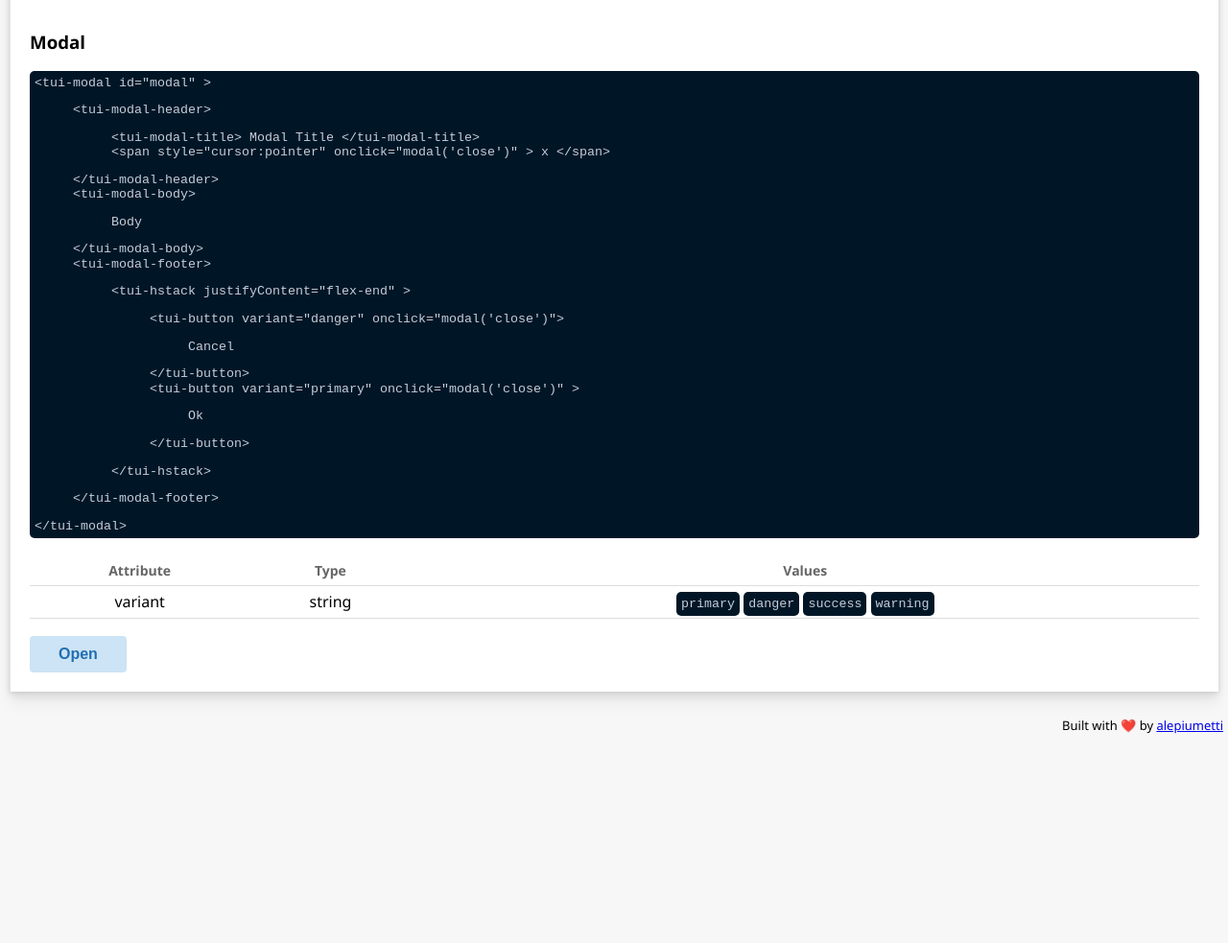
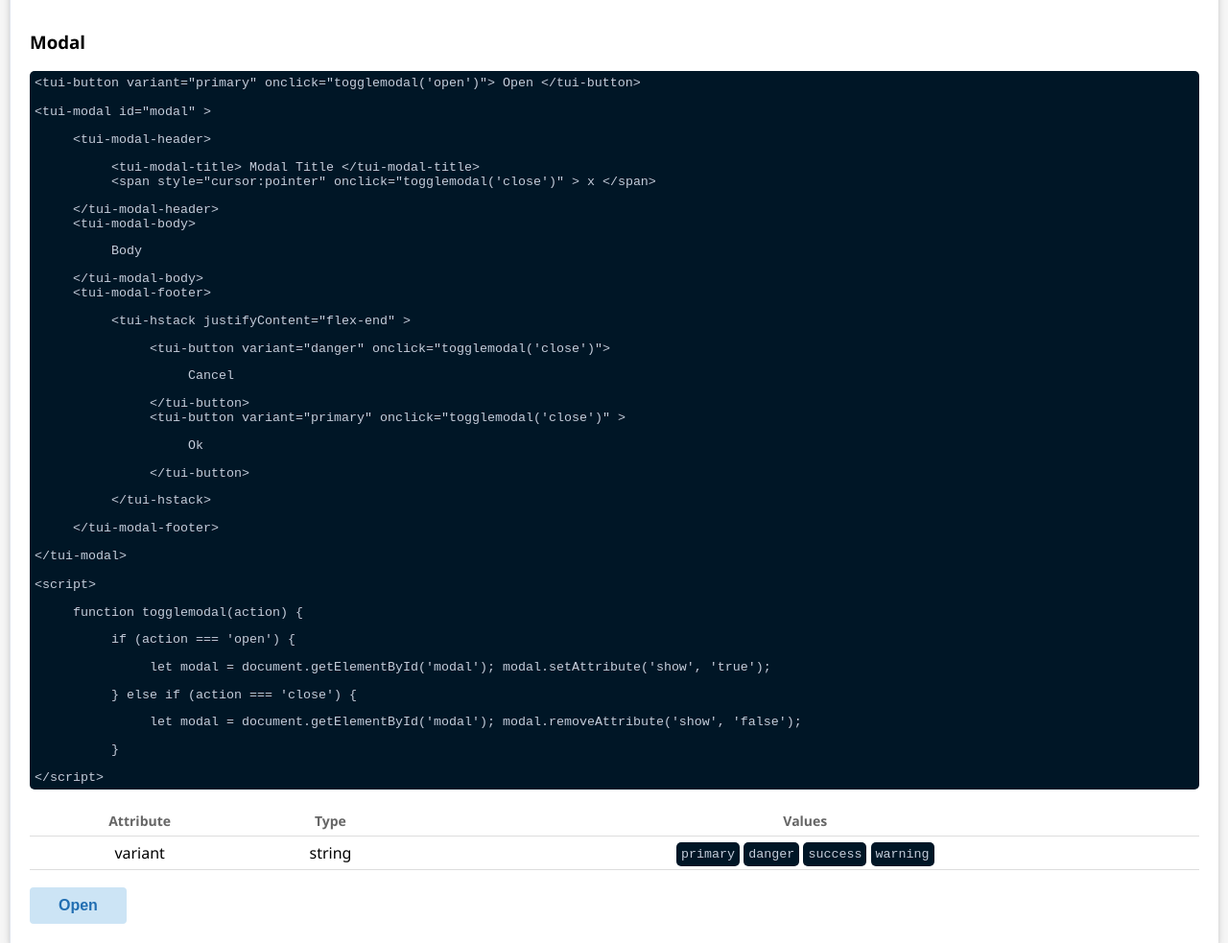
Before and after one commit to alepiumetti/truchastic-ui, a plain HTML site: page index.html in a window 1280 px wide. Shown: the part 660-1643 px from the top of the page at 96% size. Before the commit the page ends 1442 px from the top, so only its background shows below. Drawn offline with Linux system fonts and the light colour scheme.

Commit message:
[FIX] change function name + [ADD] script

```diff
--- a/index.html
+++ b/index.html
@@ -111,6 +111,9 @@
 
       <tui-container>
         <tui-code>
+          &lt;tui-button variant="primary" onclick="togglemodal('open')"&gt; Open &lt;/tui-button&gt;
+          <br />
+          <br />
           &lt;tui-modal id="modal" &gt;
           <blockquote>
             &lt;tui-modal-header&gt;
@@ -118,7 +121,7 @@
               &lt;tui-modal-title&gt;
               Modal Title
               &lt;/tui-modal-title&gt; <br />
-              &lt;span style="cursor:pointer" onclick="modal('close')" &gt;
+              &lt;span style="cursor:pointer" onclick="togglemodal('close')" &gt;
               x
               &lt;/span&gt;
             </blockquote>
@@ -132,12 +135,12 @@
             <blockquote>
               &lt;tui-hstack justifyContent="flex-end" &gt;
               <blockquote>
-                &lt;tui-button variant="danger" onclick="modal('close')"&gt;
+                &lt;tui-button variant="danger" onclick="togglemodal('close')"&gt;
                 <blockquote>
                   Cancel
                 </blockquote>
                 &lt;/tui-button&gt; <br />
-                &lt;tui-button variant="primary" onclick="modal('close')" &gt;
+                &lt;tui-button variant="primary" onclick="togglemodal('close')" &gt;
                 <blockquote>
                   Ok
                 </blockquote>
@@ -147,10 +150,28 @@
               &lt;/tui-hstack&gt;
             </blockquote>
             &lt;/tui-modal-footer&gt; <br />
-
-
           </blockquote>
           &lt;/tui-modal&gt;
+          <br />
+          <br />
+          &lt;script&gt;
+          <blockquote>
+            function togglemodal(action) {
+            <blockquote>
+              if (action === 'open') {
+              <blockquote>
+                let modal = document.getElementById('modal');
+                modal.setAttribute('show', 'true');
+              </blockquote>
+              } else if (action === 'close') {
+              <blockquote>
+                let modal = document.getElementById('modal');
+                modal.removeAttribute('show', 'false');
+              </blockquote>
+              }
+            </blockquote>
+          </blockquote>
+          &lt;/script&gt;
         </tui-code>
       </tui-container>
 
@@ -181,7 +202,7 @@
           </tr>
         </table>
         <br />
-        <tui-button variant="primary" onclick="modal('open')">Open</tui-button>
+        <tui-button variant="primary" onclick="togglemodal('open')">Open</tui-button>
         <tui-modal id="modal">
           <tui-modal-header>
             <tui-modal-title>
@@ -189,7 +210,7 @@
             </tui-modal-title>
             <div class="modal-close">
               <!-- Tiene estilo en linea porque no estaba tomando el estilo de CSS -->
-              <span id="close-modal" style="cursor:pointer" onclick="modal('close')">
+              <span id="close-modal" style="cursor:pointer" onclick="togglemodal('close')">
                 x
               </span>
             </div>
@@ -199,9 +220,9 @@
           </tui-modal-body>
           <tui-modal-footer>
             <tui-hstack justifyContent="flex-end">
-              <tui-button variant="danger" filled="true" onclick="modal('close')">Cancel</tui-button>
+              <tui-button variant="danger" filled="true" onclick="togglemodal('close')">Cancel</tui-button>
               <div style="width: 15px;"></div> <!-- Spacer -->
-              <tui-button variant="primary" onclick="modal('close')">Ok</tui-button>
+              <tui-button variant="primary" onclick="togglemodal('close')">Ok</tui-button>
             </tui-hstack>
           </tui-modal-footer>
         </tui-modal>
--- a/script.js
+++ b/script.js
@@ -21,7 +21,7 @@ const modalActions = {
  * @param {string} action - Accion que tiene que realizar el modal de nueva receta | tiene que ser open/close
  */
 
-function modal(action) {
+function togglemodal(action) {
 	if (action === 'open') {
 		let modal = document.getElementById('modal');
 		modalActions.show(modal);
```
